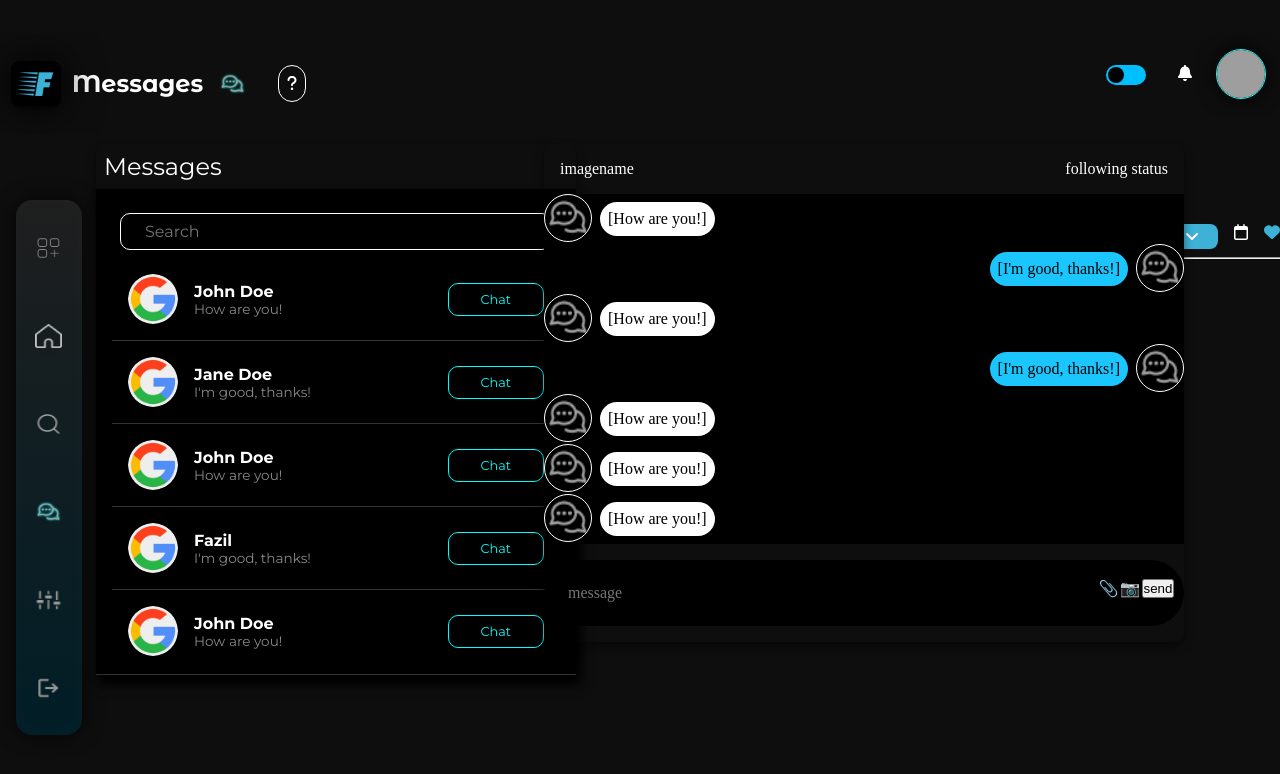
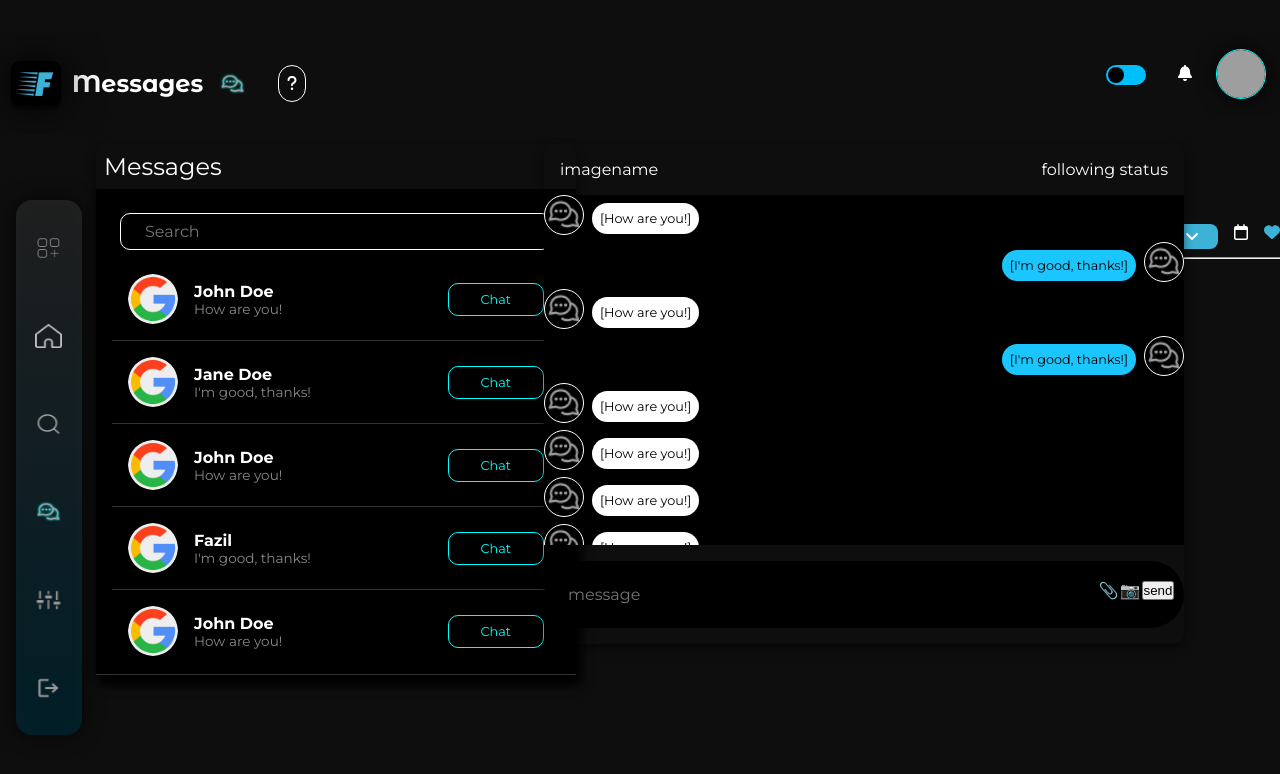
Before and after one commit to MohamedFazil89/Fitness-AI, a React (Create React App) app: page /dashboard/messages in a window 1280 px wide. Shown: the top 774 px of the page. Built offline with nearby package versions, Linux system fonts and the light colour scheme; grey boxes are pictures that could not be loaded.

Commit message:
profile pic change

```diff
--- a/src/Components/styles/PrivateChat.css
+++ b/src/Components/styles/PrivateChat.css
@@ -16,6 +16,7 @@ body{
     box-shadow: 0 4px 8px rgba(0, 0, 0, 0.5);
     /* border: 1px solid green; */
     width: 40rem;
+    font-family: 'Montserrat', sans-serif;
 
 
 }
@@ -60,11 +61,11 @@ body{
 }
 
 .receiver > img, .sender > img{
-    width: 3rem;
-    height: 3rem;
+    width: 2.5rem;
+    height: 2.5rem;
     border-radius: 50%;
     background-color: black;
-    border: 1px solid white;
+    border: 1px solid;
 }
 
 .sender > p{
@@ -79,6 +80,7 @@ body{
 .receiver > p, .sender > p{
     padding: .5rem;
     border-radius: 50px;
+    font-size: .8rem;
 
 }
 
```
